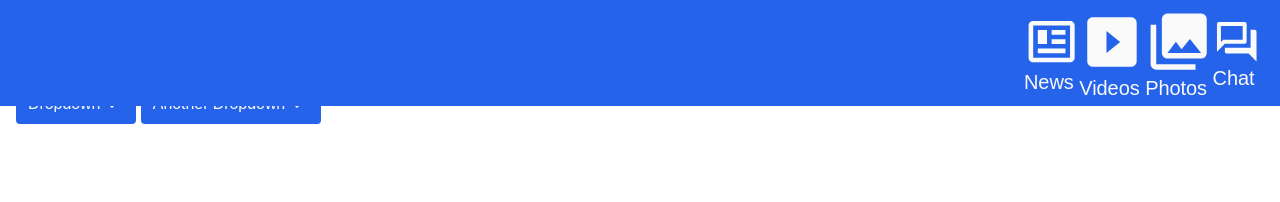
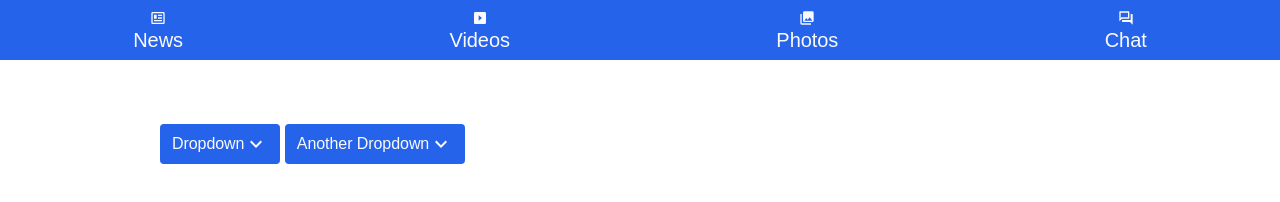
Before and after one commit to ayrt-n/dynamic-user-interfaces, a plain HTML site: page index.html in a window 1280 px wide. Drawn offline with Linux system fonts and the light colour scheme; a web font is replaced by a local one.

Commit message:
Add styling for navbar items

```diff
--- a/styles/styles.css
+++ b/styles/styles.css
@@ -123,16 +123,37 @@ p {
   font-size: 1.25rem;
   color: var(--black-50);
   background-color: var(--primary-600);
-  min-height: 3.25rem;
+  min-height: 60px;
   display: flex;
-  justify-content: flex-end;
+  justify-content: space-around;
   align-items: center;
-  padding: 0.5rem 1.25rem;
   position: fixed;
   z-index: 1;
   width: 100%;
 }
 
+.navbar-item {
+  cursor: pointer;
+  box-sizing: border-box;
+  padding: 0.5rem;
+  display: flex;
+  flex-direction: column;
+  font-weight: 500;
+  justify-content: center;
+  align-items: center;
+}
+
+.navbar svg {
+  width: 16px;
+  height: 16px;
+  margin-bottom: 0.25rem;
+}
+
+.navbar-item.selected {
+  border-bottom: 4px solid var(--secondary-400);
+}
+
+/* Dropdown Styling */
 .icon-div {
   display: flex;
   align-items: center;
@@ -176,8 +197,13 @@ p {
 
 /* Main Section Styling */
 #content {
+  margin: 0 auto;
   position: relative;
-  top: 3.25rem;
+  top: 60px;
   padding: 2rem 1rem;
   max-width: 960px;
 }
+
+#tab-content {
+  margin-bottom: 2rem;
+}
```
